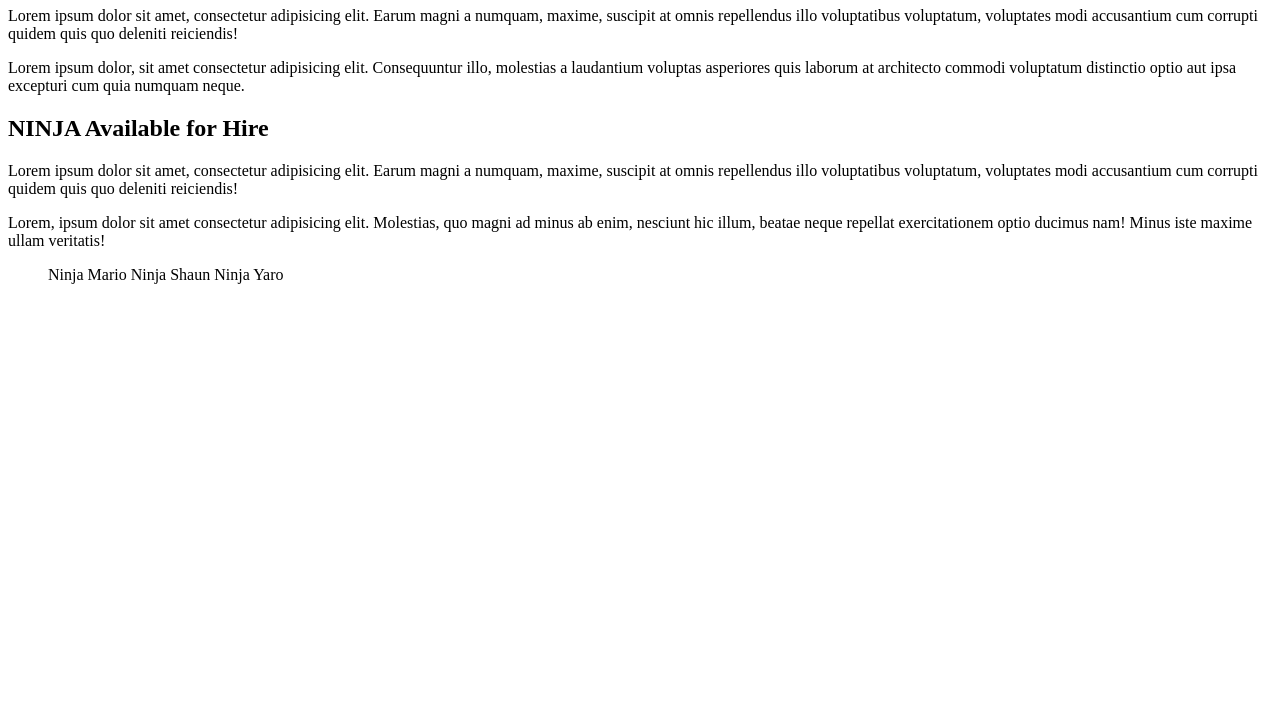
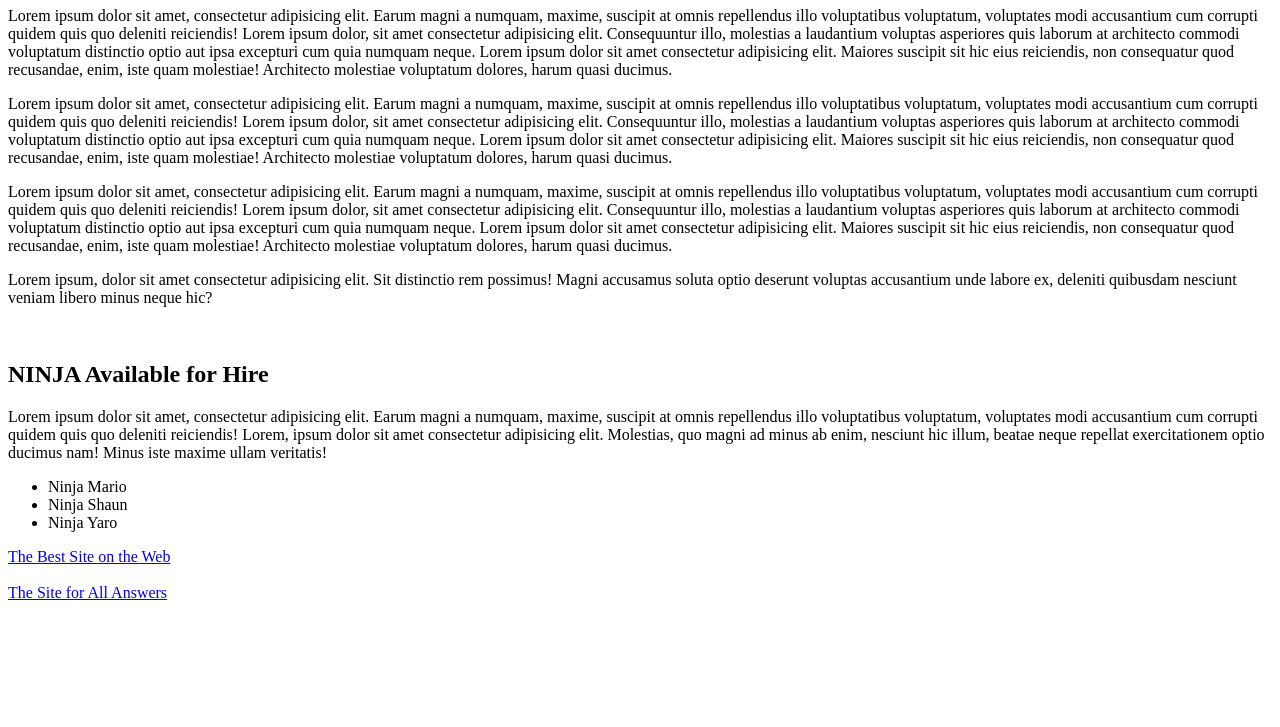
Before and after one commit to GloreeRoyalty/LearningFrontend, a plain HTML site: page index.html in a window 1280 px wide. Shown: the part 73-800 px from the top of the page. Drawn offline with Linux system fonts and the light colour scheme.

Commit message:
working in progress

```diff
--- a/index.html
+++ b/index.html
@@ -2,37 +2,58 @@
 <html>
 
 <head>
-    <title> CSS Basics </title>
+    <link rel="stylesheet" href="/styles.css">
+
+   <title> CSS BASICS </title>
 </head>
+
 <body>
 
-    <h1> CSS Basics </h1>
-    <p>Lorem ipsum dolor sit amet, consectetur adipisicing elit.
-    Earum magni a numquam, maxime, suscipit at omnis repellendus illo
-    voluptatibus voluptatum, voluptates modi accusantium cum
-    corrupti quidem quis quo deleniti reiciendis!</p>
-    <p>Lorem ipsum dolor, sit amet consectetur adipisicing elit.
-    Consequuntur illo, molestias a laudantium voluptas asperiores
-    quis laborum at architecto commodi voluptatum distinctio optio
-    aut ipsa excepturi cum quia numquam neque.</p>
+   <h1> CSS BASICS </h1>
 
+   <div id="content">
+    <p>Lorem ipsum dolor sit amet, consectetur adipisicing elit. Earum magni a numquam, maxime, suscipit at omnis repellendus illo
+      voluptatibus voluptatum, voluptates modi accusantium cum corrupti quidem quis quo deleniti reiciendis!
+      Lorem ipsum dolor, sit amet consectetur adipisicing elit. Consequuntur illo, molestias a laudantium voluptas asperiores
+      quis laborum at architecto commodi voluptatum distinctio optio aut ipsa excepturi cum quia numquam neque.
+      Lorem ipsum dolor sit amet consectetur adipisicing elit. Maiores suscipit sit hic eius reiciendis,
+      non consequatur quod recusandae, enim, iste quam molestiae! Architecto molestiae voluptatum dolores, harum quasi ducimus.</p>
+
+      <p class= "order">Lorem ipsum dolor sit amet, consectetur adipisicing elit. Earum magni a numquam, maxime, suscipit at omnis repellendus illo
+      voluptatibus voluptatum, voluptates modi accusantium cum corrupti quidem quis quo deleniti reiciendis!
+      Lorem ipsum dolor, sit amet consectetur adipisicing elit. Consequuntur illo, molestias a laudantium voluptas asperiores
+      quis laborum at architecto commodi voluptatum distinctio optio aut ipsa excepturi cum quia numquam neque.
+      Lorem ipsum dolor sit amet consectetur adipisicing elit. Maiores suscipit sit hic eius reiciendis,
+      non consequatur quod recusandae, enim, iste quam molestiae! Architecto molestiae voluptatum dolores, harum quasi ducimus.</p>
+
+      <p>Lorem ipsum dolor sit amet, consectetur adipisicing elit. Earum magni a numquam, maxime, suscipit at omnis repellendus illo
+      voluptatibus voluptatum, voluptates modi accusantium cum corrupti quidem quis quo deleniti reiciendis!
+      Lorem ipsum dolor, sit amet consectetur adipisicing elit. Consequuntur illo, molestias a laudantium voluptas asperiores
+      quis laborum at architecto commodi voluptatum distinctio optio aut ipsa excepturi cum quia numquam neque.
+      Lorem ipsum dolor sit amet consectetur adipisicing elit. Maiores suscipit sit hic eius reiciendis,
+      non consequatur quod recusandae, enim, iste quam molestiae! Architecto molestiae voluptatum dolores, harum quasi ducimus. </p>
+   </div>
+
+   <p class="much">Lorem ipsum, dolor sit amet consectetur adipisicing elit. Sit distinctio rem possimus! Magni accusamus soluta optio deserunt
+    voluptas accusantium unde labore ex, deleniti quibusdam nesciunt veniam libero minus neque hic?</p>
  <div>
+   <br>
     <h2> NINJA Available for Hire </h2>
-    <p>Lorem ipsum dolor sit amet, consectetur adipisicing elit.
-     Earum magni a numquam, maxime, suscipit at omnis repellendus illo
-    voluptatibus voluptatum, voluptates modi accusantium cum
-    corrupti quidem quis quo deleniti reiciendis!</p>
-    <p>Lorem, ipsum dolor sit amet consectetur adipisicing elit.
-    Molestias, quo magni ad minus ab enim, nesciunt hic illum,
+    <p class="likes">Lorem ipsum dolor sit amet, consectetur adipisicing elit. Earum magni a numquam, maxime, suscipit at omnis repellendus illo
+    voluptatibus voluptatum, voluptates modi accusantium cum corrupti quidem quis quo deleniti reiciendis!
+    Lorem, ipsum dolor sit amet consectetur adipisicing elit. Molestias, quo magni ad minus ab enim, nesciunt hic illum,
     beatae neque repellat exercitationem optio ducimus nam! Minus iste maxime ullam veritatis!</p>
  </div>
-
+    <ul>
+      <li> Ninja Mario </li>
+      <li> Ninja Shaun </li>
+      <li> Ninja Yaro </li>
+   </ul>
+ </div>
  <div>
-    <ul>
-      <l> Ninja Mario </l>
-      <l> Ninja Shaun </l>
-           <l> Ninja Yaro </l>
-    </ul>
+   <a href="https://www.netninja.co.uk">The Best Site on the Web</a>
+   <br><br>
+   <a href="https://www.google.co.uk">The Site for All Answers</a>
  </div>
 </body>
 </html>
--- /dev/null
+++ b/style2.css
@@ -0,0 +1,35 @@
+h1{
+color:navy;
+font-family: 'Trebuchet MS';
+text-align: center;
+border: 4px;
+border-color: white;
+
+}
+body{
+    background-color: rgb(237, 175, 121);
+
+}
+h2{
+    color: whitesmoke;
+}
+p.copyright{
+    color: aliceblue;
+text-align: right;
+}
+article{
+    font-size: 20px;
+    color:white;
+    text-decoration: underline;
+    font-family: 'Lucida Sans';
+}
+input[type="email"]{
+    width: 25%;
+    border-style: hidden;
+    border-color: ghostwhite;
+}
+p.one{
+    column-count: 6;
+    column-gap: 5px;
+    row-gap: 60%;
+}
```
Also changed, not shown: semantics.html (added, +55 -0 lines), img.png (added).
